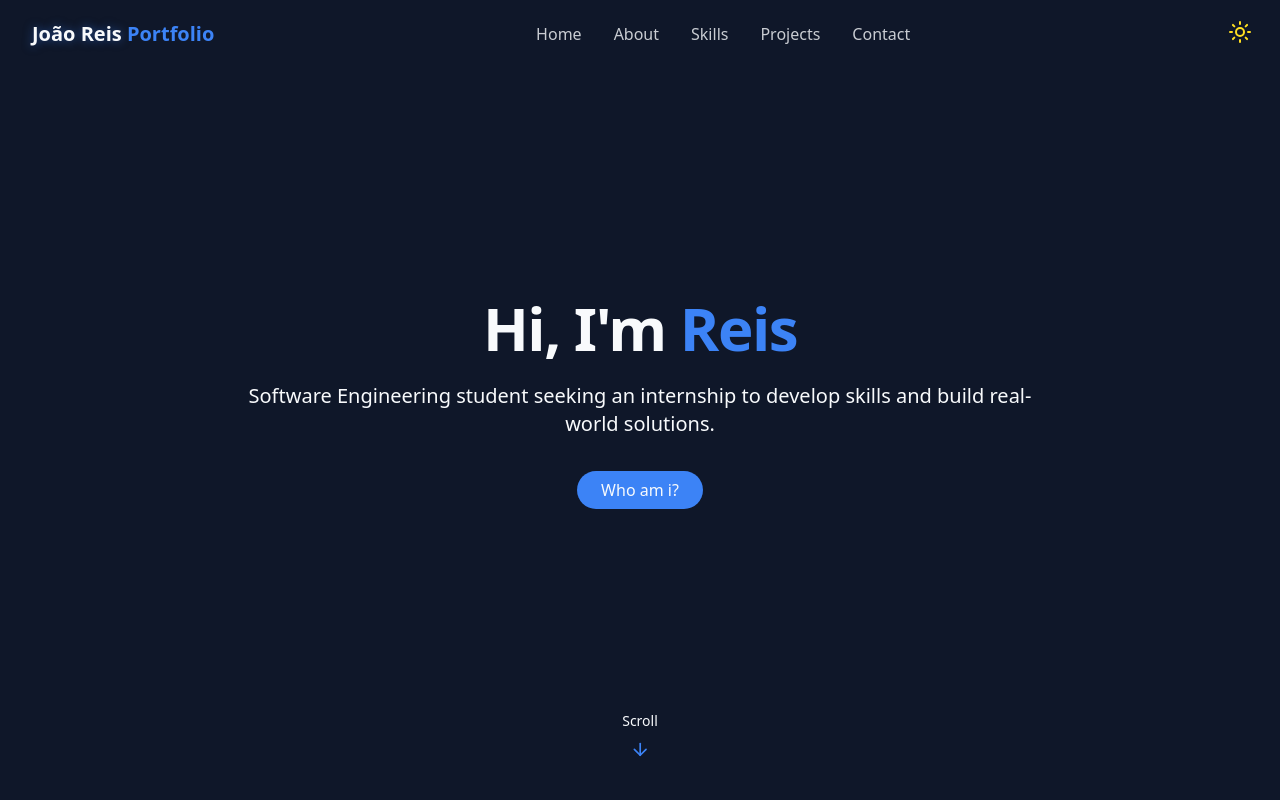
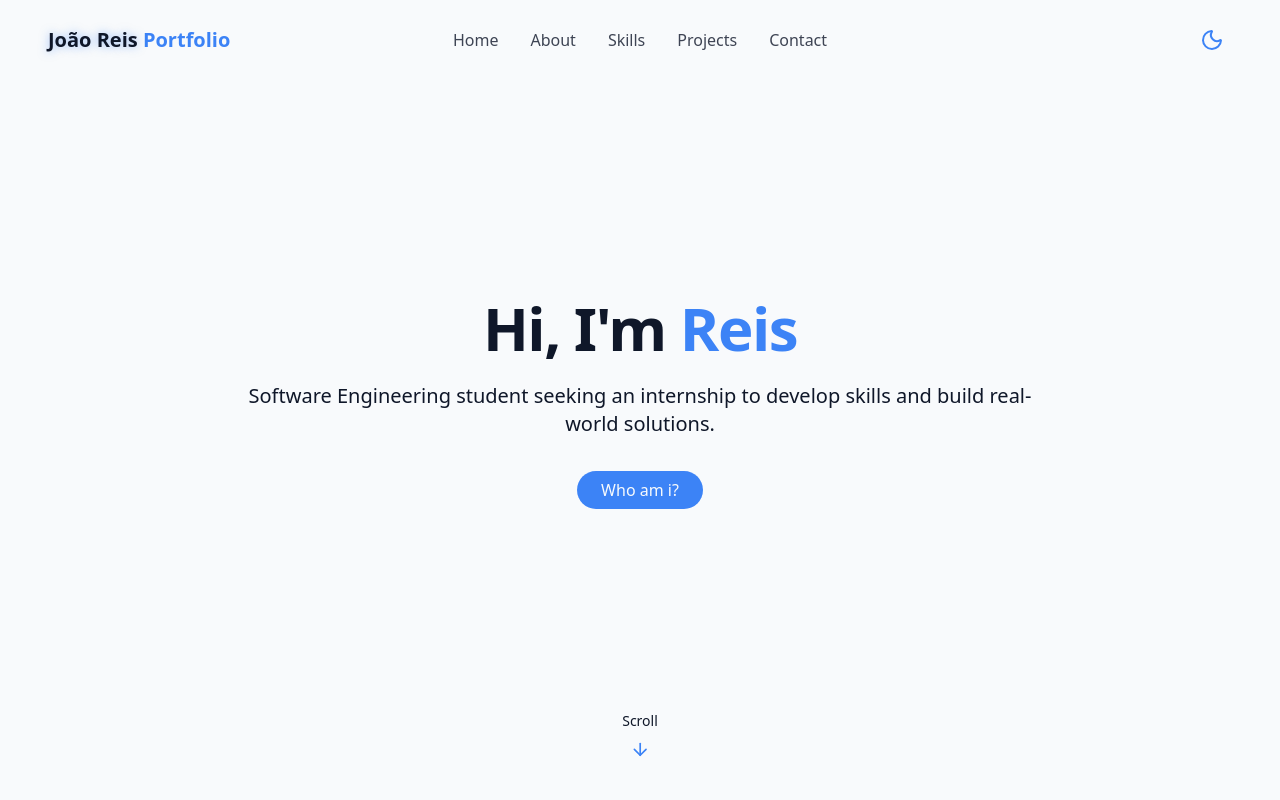
Before and after one commit to R3I5/meusite-joao-reis, a React (Vite) app: page / in a window 1280 px wide. Shown: the top 800 px of the page. Built offline with nearby package versions, Linux system fonts and the light colour scheme.

Commit message:
navbar updated

```diff
--- a/src/components/Navbar.jsx
+++ b/src/components/Navbar.jsx
@@ -1,6 +1,7 @@
 import { Menu, X } from "lucide-react";
 import { useEffect, useState } from "react";
 import { cn } from "../lib/utils";
+import { ThemeToggle } from "./ThemeToggle";
 
 const navItems = [
   { name: "Home", href: "#hero" },
@@ -16,78 +17,88 @@
 
   useEffect(() => {
     const handleScroll = () => {
-      setIsScrolled(window.screenY > 10);
+      setIsScrolled(window.scrollY > 10);
     };
 
     window.addEventListener("scroll", handleScroll);
     return () => window.removeEventListener("scroll", handleScroll);
   }, []);
+
+  // Função para fechar o menu ao clicar em um link
+  const closeMenu = () => setIsMenuOpen(false);
+
   return (
     <nav
       className={cn(
-        "fixed w-full z-40 transition-all duration-300",
-        isScrolled ? "py-3 bg-background" : "py-5"
+        "fixed top-0 left-0 w-full z-50 transition-all duration-300",
+        isScrolled || isMenuOpen
+          ? "py-3 bg-background/80 backdrop-blur-md shadow-sm border-b border-border/10"
+          : "py-5 bg-transparent"
       )}
     >
-      <div className="container flex items-center justify-between">
+      <div className="w-full px-6 md:px-12 flex items-center justify-between relative">
+
+        {/* 1. LOGO */}
         <a
-          className="text-xl font-bold text-primary flex items-center"
+          className="text-xl font-bold text-primary flex items-center shrink-0 z-50"
           href="#hero"
+          onClick={closeMenu}
         >
           <span className="relative z-10">
           <span className="text-glow text-foreground">João Reis</span> Portfolio
           </span>
         </a>
 
-        <div className="hidden md:flex space-x-8">
+        {/* 2. LINKS DESKTOP (Centralizados) */}
+        <div className="hidden md:flex space-x-8 absolute left-1/2 transform -translate-x-1/2">
           {navItems.map((item, key) => (
             <a
               key={key}
               href={item.href}
-              className="text-foreground/80 hover:text-primary transition-colors duration-300"
+              className="text-foreground/80 hover:text-primary transition-colors duration-300 font-medium"
             >
               {item.name}
             </a>
           ))}
         </div>
 
-        {/* mobile nav */}
+        {/* 3. CONTROLES (Direita) */}
+        <div className="flex items-center gap-4 z-50">
+          {/* ThemeToggle visível sempre */}
+          <ThemeToggle />
 
+          {/* Botão Hambúrguer (Só Mobile) */}
           <button
             onClick={() => setIsMenuOpen((prev) => !prev)}
-          className=" p-2 text-foreground z-50"
+            className="md:hidden p-2 text-foreground focus:outline-none"
             aria-label={isMenuOpen ? "Close Menu" : "Open Menu"}
           >
-          {isMenuOpen ? (
-            <X className="md:hidden" size={24} />
-          ) : (
-            <Menu className="md:hidden" size={24} />
-          )}{" "}
+            {isMenuOpen ? <X size={24} /> : <Menu size={24} />}
           </button>
+        </div>
 
+        {/* 4. MENU MOBILE (Slide Down) */}
         <div
           className={cn(
-            "fixed inset-0 bg-background/95 backdroup-blur-md z-40 flex flex-col items-center justify-center",
-            "transition-all duration-300 md:hidden",
+            "fixed inset-0 w-full h-screen bg-background z-40 flex flex-col items-center justify-start pt-32 space-y-8",
+            "transition-transform duration-300 ease-in-out",
             isMenuOpen
-              ? "opacity-100 pointer-events-auto"
-              : "opacity-0 pointer-events-none"
+              ? "translate-y-0 opacity-100"       // Aberto: Desce e aparece
+              : "-translate-y-full opacity-0"     // Fechado: Sobe e some
           )}
         >
-          <div className="flex flex-col space-y-8 text-xl">
           {navItems.map((item, Key) => (
             <a
               key={Key}
               href={item.href}
-                className="text-foreground/80 hover:text-primary transition-colors duration-300"
-                onClick={() => setIsMenuOpen(false)}
+              className="text-2xl font-medium text-foreground hover:text-primary transition-colors"
+              onClick={closeMenu}
             >
               {item.name}
             </a>
           ))}
         </div>
       </div>
-      </div>
     </nav>
   );
 };
--- a/src/components/ThemeToggle.jsx
+++ b/src/components/ThemeToggle.jsx
@@ -1,45 +1,33 @@
 import { Moon, Sun } from "lucide-react";
 import { useEffect, useState } from "react";
-import { cn } from "@/lib/utils";
+import { cn } from "../lib/utils";
 
 export const ThemeToggle = () => {
-  const [isDarkMode, SetisDarkMode] = useState(false);
+  const [theme, setTheme] = useState(localStorage.getItem("theme") || "light");
 
   useEffect(() => {
-    const storedTheme = localStorage.getItem("theme");
-    if (storedTheme === "dark") {
-      SetisDarkMode(true);
-      document.documentElement.classList.add("dark");
-    } else {
-      localStorage.setItem("theme", "dark");
-      SetisDarkMode(false);
-    }
-  });
+    const root = window.document.documentElement;
+    root.classList.remove("light", "dark");
+    root.classList.add(theme);
+    localStorage.setItem("theme", theme);
+  }, [theme]);
 
   const toggleTheme = () => {
-    if (isDarkMode) {
-      document.documentElement.classList.remove("dark");
-      localStorage.setItem("theme", "light");
-      SetisDarkMode(false);
-    } else {
-      document.documentElement.classList.add("dark");
-      localStorage.setItem("theme", "dark");
-      SetisDarkMode(true);
-    }
+    setTheme((prev) => (prev === "light" ? "dark" : "light"));
   };
 
   return (
     <button
       onClick={toggleTheme}
       className={cn(
-        "fixed max-sm:hidden top-3 right-5 z-50 p-2 rounded-full transition-colors duration-300",
-        "focus:outlin-hidden"
+        "p-2 rounded-full hover:bg-primary/10 transition-colors duration-300 focus:outline-none cursor-pointer"
       )}
+      aria-label="Toggle Theme"
     >
-      {isDarkMode ? (
-        <Sun className="h-6 w-6 text-yellow-300" />
+      {theme === "dark" ? (
+        <Sun className="h-6 w-6 text-primary transition-all" />
       ) : (
-        <Moon className="h-6 w-6 text-blue-900" />
+        <Moon className="h-6 w-6 text-primary transition-all" />
       )}
     </button>
   );
--- a/src/pages/Home.jsx
+++ b/src/pages/Home.jsx
@@ -1,17 +1,14 @@
-import { ThemeToggle } from "../components/ThemeToggle";
-import { StarBackground } from "../components/Starbackground";
 import { Navbar } from "../components/Navbar";
 import { HeroSection } from "../components/HeroSection";
 import { AboutSection } from "../components/AboutSection";
 import { SkillsSection } from "../components/SkillsSection";
 import { ProjectsSection } from "../components/ProjectsSection";
 import { ContactSection } from "../components/ContactSection";
+// Removi o ThemeToggle e o StarBackground (que você pediu para tirar antes)
 
 export const Home = () => {
   return (
     <div className="min-h-screen bg-background text-foreground overflow-x-hidden">
-      <ThemeToggle />
-      {/*<StarBackground />*/}
       <Navbar />
       <main>
         <HeroSection />
```
Lines whose indentation alone changed are shown as unchanged.
